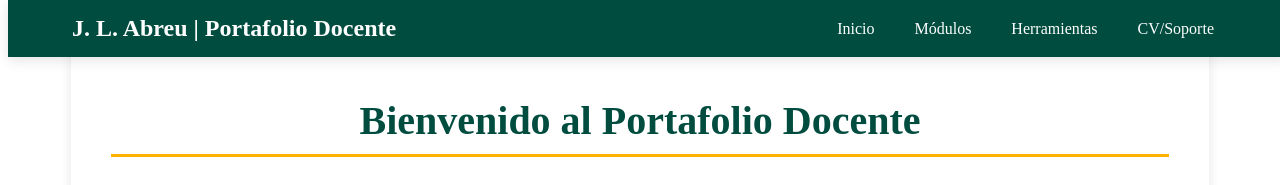
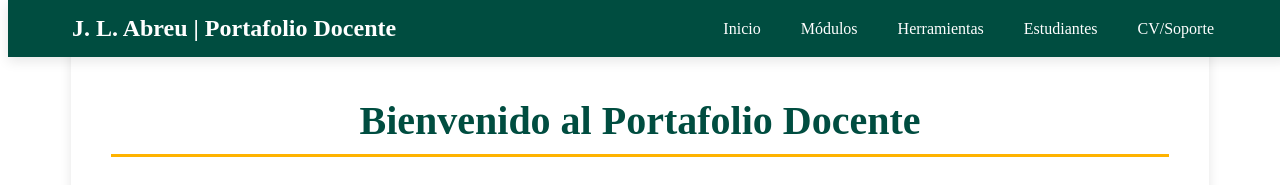
Before and after one commit to jorge21028/portafolio, a Jekyll site: the page index.html, which Jekyll copies as it is, in a window 1280 px wide. Shown: the top 185 px of the page. Built offline with Jekyll 4.4.1, drawn with Linux system fonts in a browser that asks for light colours.

Commit message:
Update index.html

```diff
--- a/index.html
+++ b/index.html
@@ -34,10 +34,11 @@
 						<li><a href="Preguntas.html">Ruleta de Preguntas</a></li>
 						<li><a href="Planificacion-Diaria.html">Planificación Diaria</a></li>
 						<li><a href="calificaciones.html">Calificaciones</a></li>
-						<li><a href="https://juanapau.github.io/Sistema-UGC/incidencias-maestros.html " target="_blank" rel="noopener noreferrer">Reportes Gestión de la Convvencia</a></li>
+						<li><a href="https://juanapau.github.io/Sistema-UGC/incidencias-maestros.html " target="_blank" rel="noopener noreferrer">Reportes Gestión de la Convivencia</a></li>
 						<li><a href="incidencias.html" target="_blank" rel="noopener noreferrer">Incidencias y Diario Reflexivo</a></li>
                     </ul>
                 </li>
+				<li><a href="http://profejorgeabreu.ddns.net/" target="_blank" rel="noopener noreferrer">Estudiantes</a></li>
                 <li><a href="cv_soporte.html">CV/Soporte</a></li>
             </ul>
         </nav>
```
